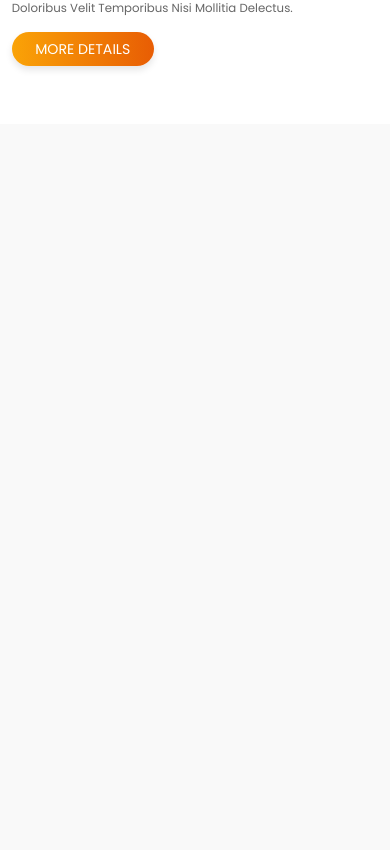
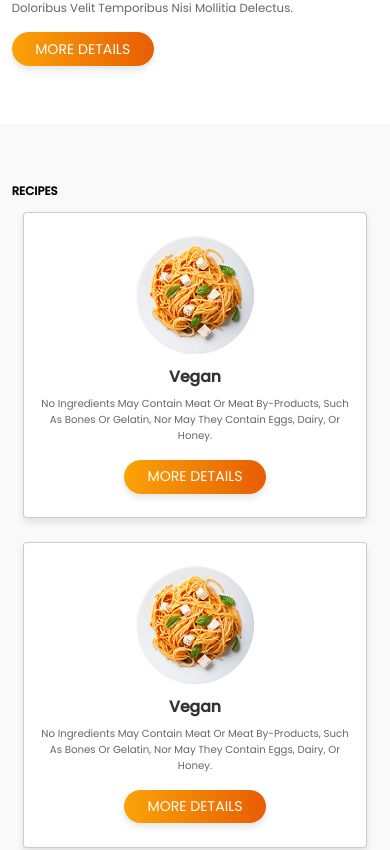
Before and after one commit to JosueEC/FULLSTACK-PROJECT-Foods-Javascript-React-Express-PostgreqSQL, a React (Create React App) app in the folder client/: page / in a window 390 px wide. Shown: the part 720-1570 px from the top of the page. Before the commit the page ends 844 px from the top, so only its background shows below. Built offline with nearby package versions, Linux system fonts and the light colour scheme.

Commit message:
style(components): :lipstick: Creacion de los componentes ContainerCardsDiet y CardDiet
Se crearon los componentes respectivos para mostrar la informacion de cada receta y el componente que va a contener todas las tarjetas, ambos son completamente responsivos

```diff
--- a/client/src/App.js
+++ b/client/src/App.js
@@ -1,12 +1,14 @@
 // import './App.css';
 import Navbar from './components/Navbar/Navbar'
 import Home from './pages/Home/Home'
+import ContainerCardsDiet from './components/ContainerCardsDiet/ContainerCardsDiet';
 
 function App() {
   return (
     <div className="App">
       <Navbar />
       <Home />
+      <ContainerCardsDiet />
     </div>
   );
 }
--- /dev/null
+++ b/client/src/components/CardDiet/CardDiet.jsx
@@ -0,0 +1,16 @@
+import React from 'react'
+import Button from '../Button/Button'
+
+import imgFood from './assets/gluten-free.jpg'
+import styles from './CardDiet.module.css'
+
+export default function CardDiet () {
+  return (
+    <div className={styles.caja}>
+      <img src={imgFood} alt='Gluten free food' />
+      <h3>Vegan</h3>
+      <p>No ingredients may contain meat or meat by-products, such as bones or gelatin, nor may they contain eggs, dairy, or honey.</p>
+      <Button />
+    </div>
+  )
+}
--- /dev/null
+++ b/client/src/components/CardDiet/CardDiet.module.css
@@ -0,0 +1,28 @@
+.caja {
+  flex: 1 1 30rem;
+  background: white;
+  border-radius: .5rem;
+  border: 0.1rem solid rgba(0,0,0,.2);
+  box-shadow: 0 .5rem 1rem rgba(0,0,0,.1);
+  margin: 1.5rem;
+  padding: 3rem 2rem;
+  border-radius: .5rem;
+  text-align: center;
+  transition: .2s linear;
+}
+
+.caja img {
+  height: 15rem;
+}
+
+.caja h3 {
+  font-size: 2rem;
+  color: #333;
+  padding-top: 1rem;
+}
+
+.caja p {
+  font-size: 1.3rem;
+  color: #666;
+  padding: 1rem 0;
+}
--- /dev/null
+++ b/client/src/components/ContainerCardsDiet/ContainerCardsDiet.jsx
@@ -0,0 +1,18 @@
+import React from 'react'
+import CardDiet from '../CardDiet/CardDiet'
+
+import styles from './ContainerCardsDiet.module.css'
+
+export default function ContainerCardsDiet () {
+  return (
+    <section className={styles.detalles} id='detalles'>
+      <h1 className='heading'>RECIPES</h1>
+      <div className={styles.cajaContenedor}>
+        <CardDiet />
+        <CardDiet />
+        <CardDiet />
+        <CardDiet />
+      </div>
+    </section>
+  )
+}
--- /dev/null
+++ b/client/src/components/ContainerCardsDiet/ContainerCardsDiet.module.css
@@ -0,0 +1,6 @@
+.detalles .cajaContenedor {
+  display: flex;
+  align-items: center;
+  justify-content: center;
+  flex-wrap: wrap;
+}
```
Also changed, not shown: client/src/components/CardDiet/assets/gluten-free.jpg (added).
